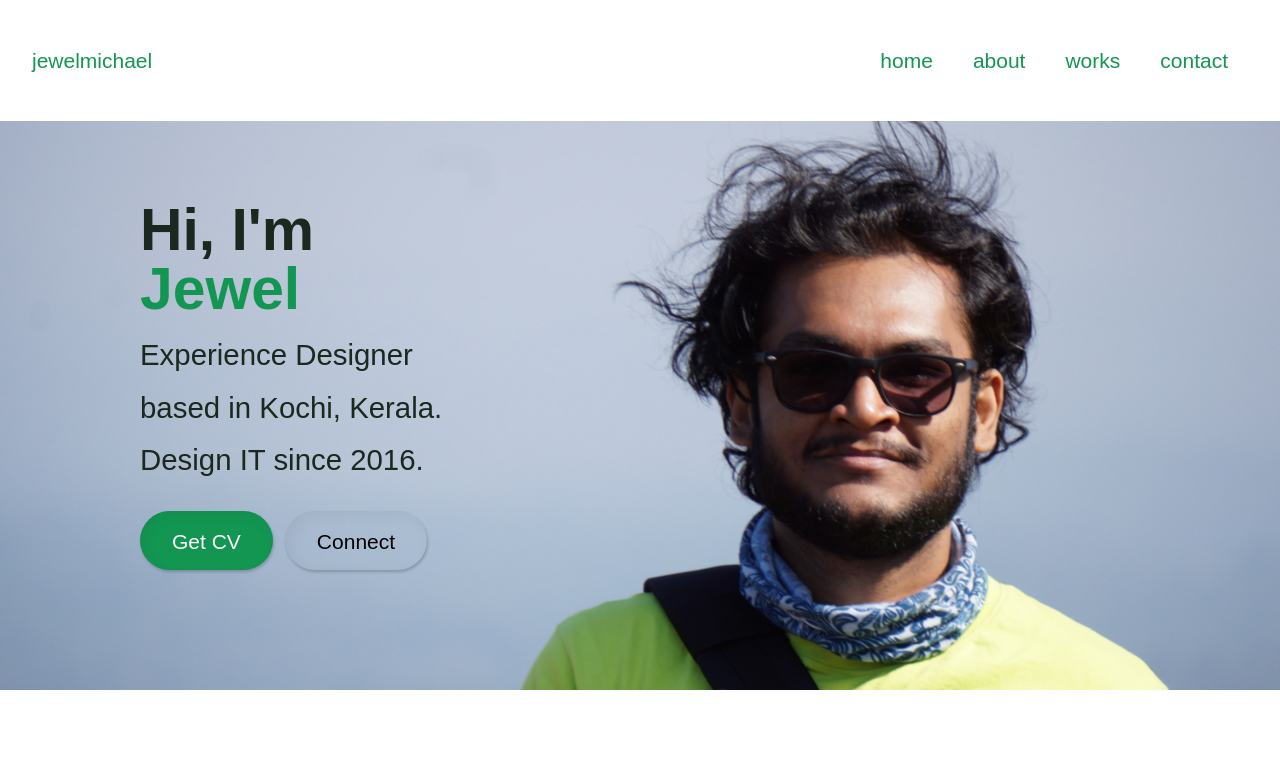
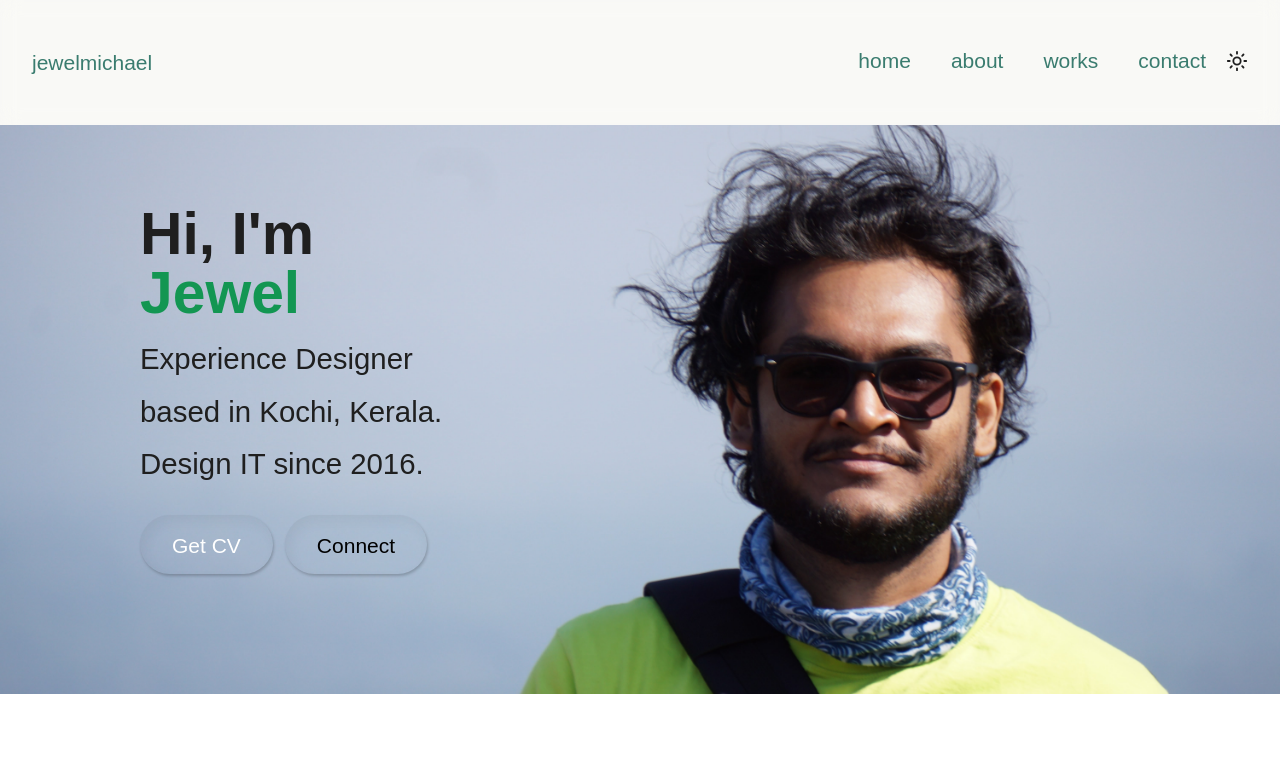
Before and after one commit to jewelmichael/jewelmichael-vite, a React (Vite) app: page / in a window 1280 px wide. Shown: the top 784 px of the page. Built offline with nearby package versions, Linux system fonts and the light colour scheme.

Commit message:
added theming

```diff
--- a/package.json
+++ b/package.json
@@ -12,6 +12,7 @@
   },
   "dependencies": {
     "framer-motion": "^12.12.2",
+    "lucide-react": "^0.511.0",
     "react": "^19.1.0",
     "react-dom": "^19.1.0",
     "react-router-dom": "^7.6.1"
@@ -22,11 +23,14 @@
     "@types/react": "^19.1.2",
     "@types/react-dom": "^19.1.2",
     "@vitejs/plugin-react": "^4.4.1",
+    "autoprefixer": "^10.4.21",
     "eslint": "^9.25.0",
     "eslint-plugin-react-hooks": "^5.2.0",
     "eslint-plugin-react-refresh": "^0.4.19",
     "globals": "^16.0.0",
+    "postcss": "^8.5.3",
     "sass": "^1.89.0",
+    "tailwindcss": "^4.1.7",
     "typescript": "~5.8.3",
     "typescript-eslint": "^8.30.1",
     "vite": "^6.3.5"
--- /dev/null
+++ b/src/components/components/theme/ThemeContext.tsx
@@ -0,0 +1,36 @@
+import { createContext, useContext, useEffect, useState } from 'react'
+
+type Theme = 'light' | 'dark'
+
+interface ThemeContextType {
+  theme: Theme
+  toggleTheme: () => void
+}
+
+const ThemeContext = createContext<ThemeContextType | undefined>(undefined)
+
+export const ThemeProvider: React.FC<{ children: React.ReactNode }> = ({ children }) => {
+  const [theme, setTheme] = useState<Theme>(
+    (localStorage.getItem('theme') as Theme) || 'light'
+  )
+
+  useEffect(() => {
+    document.documentElement.setAttribute('data-theme', theme)
+    localStorage.setItem('theme', theme)
+  }, [theme])
+
+  const toggleTheme = () =>
+    setTheme((prev) => (prev === 'light' ? 'dark' : 'light'))
+
+  return (
+    <ThemeContext.Provider value={{ theme, toggleTheme }}>
+      {children}
+    </ThemeContext.Provider>
+  )
+}
+
+export const useTheme = () => {
+  const ctx = useContext(ThemeContext)
+  if (!ctx) throw new Error('useTheme must be used within ThemeProvider')
+  return ctx
+}
--- a/src/components/layouts/header/Header.module.scss
+++ b/src/components/layouts/header/Header.module.scss
@@ -8,22 +8,29 @@
 }
 
 .Wrapper {
+  $header-color : var(--card);
   padding: vars.$spacer-l vars.$spacer-m;
   position: sticky;
   top: 0;
-  background-color: rgba(255, 255, 255, 0.2);
+  background-color: rgba($header-color, 0.2);
   line-height: 1;
 
   display: flex;
   align-items: center;
   justify-content: space-between;
   z-index: 9999;
+  .nav{
+    display: inline-flex;
+  }
+  .theme_sun{}
+  .theme_moon{}
 }
 
 @supports (-webkit-backdrop-filter: none) or (backdrop-filter: none) {
   .Wrapper {
+    $header-color : var(--card);
     -webkit-backdrop-filter: blur(10px);
     backdrop-filter: blur(10px);
-    background-color: rgba(255, 255, 255, 0.2);
+    background-color: rgba($header-color, 0.2);
   }
 }
--- a/src/components/layouts/header/Header.tsx
+++ b/src/components/layouts/header/Header.tsx
@@ -1,5 +1,8 @@
 import { Link, useLocation } from 'react-router-dom'
 import styles from './Header.module.scss'
+import { useTheme } from '@/components/components/theme/ThemeContext'
+import { motion, AnimatePresence } from 'framer-motion'
+import { Moon, Sun } from 'lucide-react'
 
 type NavLink = {
   label: string
@@ -13,6 +16,7 @@ type HeaderProps = {
 
 const Header = ({ logo, navLinks }: HeaderProps) => {
   const location = useLocation()
+  const { theme, toggleTheme } = useTheme()
 
   return (
     <header className={styles.Wrapper}>
@@ -27,6 +31,33 @@ const Header = ({ logo, navLinks }: HeaderProps) => {
             {link.label}
           </Link>
         ))}
+        <span onClick={toggleTheme}>
+          <AnimatePresence mode="wait">
+            {theme === 'light' ? (
+              <motion.div
+                key="sun"
+                initial={{ opacity: 0, rotate: -90, scale: 0.8 }}
+                animate={{ opacity: 1, rotate: 0, scale: 1 }}
+                exit={{ opacity: 0, rotate: 90, scale: 0.8 }}
+                transition={{ duration: 0.3 }}
+                className={styles.theme_sun}
+              >
+                <Sun size={22} />
+              </motion.div>
+            ) : (
+              <motion.div
+                key="moon"
+                initial={{ opacity: 0, rotate: 90, scale: 0.8 }}
+                animate={{ opacity: 1, rotate: 0, scale: 1 }}
+                exit={{ opacity: 0, rotate: -90, scale: 0.8 }}
+                transition={{ duration: 0.3 }}
+                className={styles.theme_moon}
+              >
+                <Moon size={22} />
+              </motion.div>
+            )}
+          </AnimatePresence>
+        </span>
       </nav>
     </header>
   )
--- a/src/main.tsx
+++ b/src/main.tsx
@@ -1,4 +1,5 @@
 import React, { useState } from 'react'
+import { ThemeProvider } from '@/components/components/theme/ThemeContext'
 import ReactDOM from 'react-dom/client'
 import { BrowserRouter } from 'react-router-dom'
 import AppRoutes from './routes'
@@ -9,12 +10,14 @@ const Root = () => {
 
   return (
     <React.StrictMode>
+      <ThemeProvider>
         <BrowserRouter>
           <AppRoutes />
           {startLoader && (
             <Loader onComplete={() => setStartLoader(false)} />
           )}
         </BrowserRouter>
+      </ThemeProvider>
     </React.StrictMode>
   )
 }
--- a/src/styles/base/_initial.scss
+++ b/src/styles/base/_initial.scss
@@ -5,17 +5,13 @@
 @include mixins.generate-line-height-classes();
 @include mixins.generate-font-weight-classes();
 
-@include mixins.generate-color-classes(vars.$color-primary, "primary");
-@include mixins.generate-color-classes(vars.$color-secondary, "secondary");
-@include mixins.generate-color-classes(vars.$color-dark, "dark");
-@include mixins.generate-color-classes(vars.$color-black, "black");
 
 html {
   font-size: 62.5%;
 }
 
 body {
-  color: vars.$fontColor;
+  color: var(--text);
 }
 a {
   display: inline-block;
--- a/src/styles/base/_variables.scss
+++ b/src/styles/base/_variables.scss
@@ -3,12 +3,23 @@
 @use "@/assets/fonts/FontImport.scss";
 /* Colors
   ------*/
-$color-primary: #139652;
-$color-secondary: #fe6d73;
-$color-dark: #1b281f;
-$color-black: #000;
-$color-white: #efefef;
-$color-background: #fcfcfc;
+$color-primary: #3A7C6F; // #139652;
+$color-secondary: #F9F9F6; //#4B5563;
+$color-accent: #FFB84C;
+
+// Light theme
+$light-bg: #F9F9F6;
+$light-card: #FFFFFF;
+$light-text: #1F1F1F;
+$light-muted: #A6A6A6;
+$light-border: #E5E5E5;
+
+// Dark theme
+$dark-bg: #1B1F1D;
+$dark-card: #262D2A;
+$dark-text: #F0F0F0;
+$dark-muted: #888888;
+$dark-border: #2C2C2C;
 
 /* Spacers
   ------*/
@@ -42,7 +53,6 @@ $font-size-display: 4.8rem;
 $primaryFontFamily: "League Spartan", sans-serif;
 $titleFontFamily: "Vollkorn", cursive;
 $secondaryFontFamily: "League Spartan", sans-serif;
-$fontColor: $color-dark;
 
 /* Shadows
 ------*/
--- a/src/styles/styles.scss
+++ b/src/styles/styles.scss
@@ -6,22 +6,48 @@
 /* _variables.scss */
 
 :root {
-  @include mixins.generate-colors(vars.$color-primary, "primary");
-  @include mixins.generate-colors(vars.$color-secondary, "secondary");
-  @include mixins.generate-colors(vars.$color-dark, "dark");
-  @include mixins.generate-colors(vars.$color-black, "black");
   --breakpoint-xs: #{vars.$breakpoint-xs};
   --breakpoint-sm: #{vars.$breakpoint-sm};
   --breakpoint-md: #{vars.$breakpoint-md};
   --breakpoint-lg: #{vars.$breakpoint-lg};
   --breakpoint-xl: #{vars.$breakpoint-xl};
+
+  --color-primary: #3A7C6F;
+  --color-primary-light: #e7f8f5;
+  --color-secondary: #F9F9F6;
+  --color-secondary-light: #F9F9F6;
+  --color-accent: rgb(255, 184, 76);
+  --bg: #F9F9F6;
+  --bg-light: #ffffff;
+  --bg-dark: hsla(60, 20%, 90%, 1);
+  --text: #1F1F1F;
+  --card: #FFFFFF;
+  --muted: #A6A6A6;
+  --border: #E5E5E5;
+  --highlight-hover: rgba(0,0,0,0.05)
 }
 
-body,
-.btn {
+[data-theme="dark"] {
+  --color-primary-light: #141716;
+  --color-secondary-light: #262D2A;
+  --bg: #1B1F1D;
+  --bg-light: hsl(150, 20%, 11%);
+  --bg-dark: #0a0c0b;
+  --text: #F0F0F0;
+  --card: #262D2A;
+  --muted: #888888;
+  --border: #2C2C2C;
+  --highlight-hover: rgba(0,0,0,0.1)
+}
+
+body{
+  background-color: var(--bg);
+}
+body{
   font-family: vars.$secondaryFontFamily;
   font-size: vars.$font-size-base;
   line-height: 1.8;
+  color: var(--text);
 }
 
 .btn {
@@ -57,12 +83,13 @@ main > section {
   padding-right: vars.$spacer;
   padding-top: vars.$spacer-xl;
   padding-bottom: vars.$spacer-xxl;
+  background-color: var(--bg-light);
 }
 section.is-light-colored {
-  background-color: #efefef;
+  background-color: var(--bg);
 }
 section.is-primary-colored {
-  background-color: var(--color-primary-lightest);
+  background-color: var(--color-primary-light);
 }
 .container {
   width: 100%;
@@ -79,7 +106,7 @@ section.is-primary-colored {
   .carditem {
     user-select: none;
     padding: vars.$spacer-m;
-    background-color: #fff;
+    background-color: var(--card);
     border-radius: 4px;
     box-shadow: 3px 3px 5px -3px rgba(0, 0, 0, 0.1);
     transition: 0.3s ease;
@@ -110,7 +137,7 @@ section.is-primary-colored {
   color: var(--color-secondary-base);
 }
 .text-white {
-  color: #fff;
+  color: var(--color-white);
 }
 .textEllipsis {
   display: -webkit-box;
--- a/src/styles/utils/misc.scss
+++ b/src/styles/utils/misc.scss
@@ -142,3 +142,6 @@
     flex-direction: row;
   }
 }
+.display-inline-block{
+  display: inline-block;
+}
```
Also changed, not shown: 1 other file (tests, documents, lock files or other folders). Lines whose indentation alone changed are shown as unchanged.
